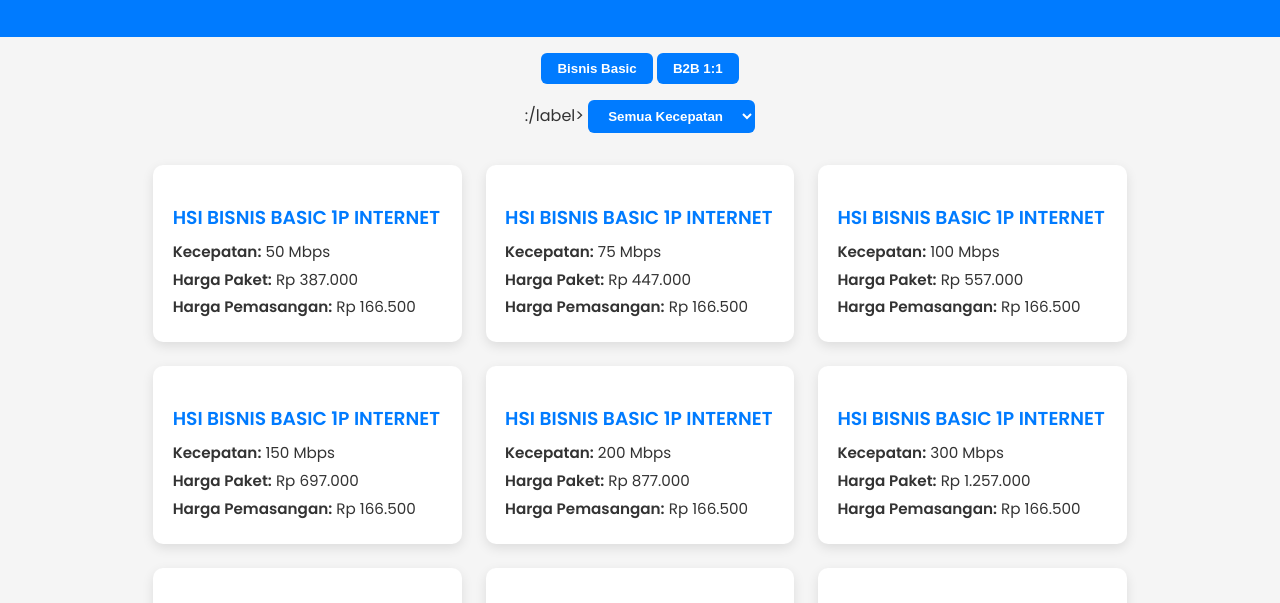
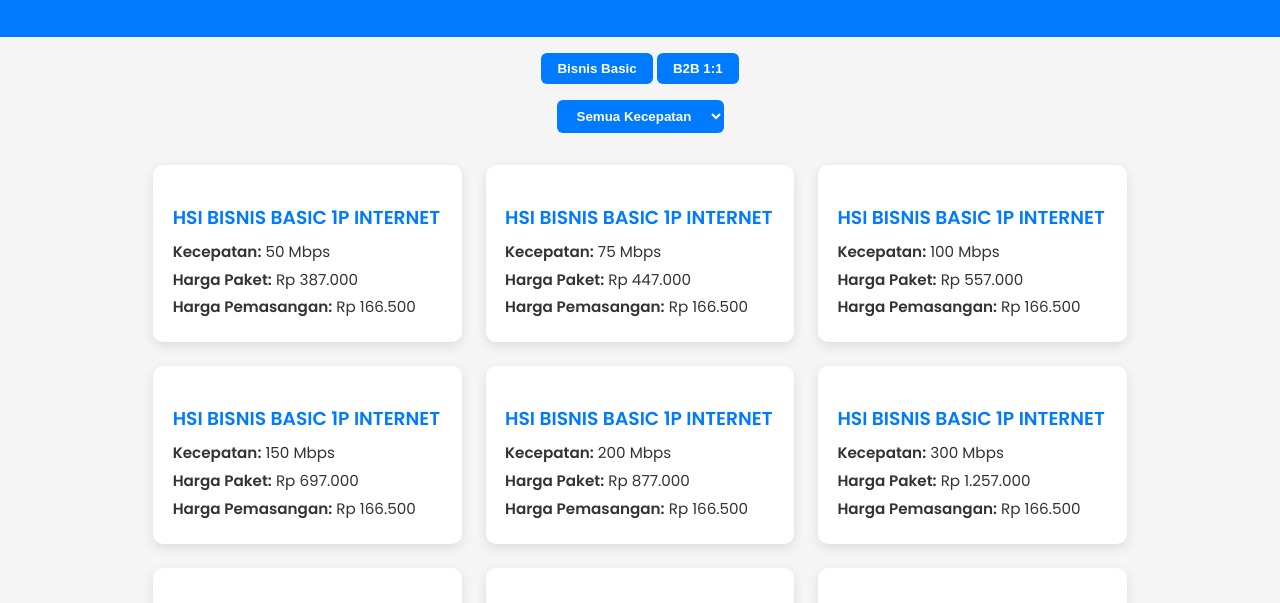
Before and after one commit to rahmathaikal05/indibiz-MN02233, a plain HTML site: page index.html in a window 1280 px wide. Shown: the part 143-746 px from the top of the page. Drawn offline with Linux system fonts and the light colour scheme.

Commit message:
Update index.html

```diff
--- a/index.html
+++ b/index.html
@@ -19,7 +19,7 @@
       <button onclick="filterCategory('b2b')">B2B 1:1</button>
     </div>
     <div class="filter-dropdown">
-      <label for="speedFilter">:/label>
+      <label for="speedFilter"></label>
       <select id="speedFilter">
         <option value="all">Semua Kecepatan</option>
         <option value="50">50 Mbps</option>
```
